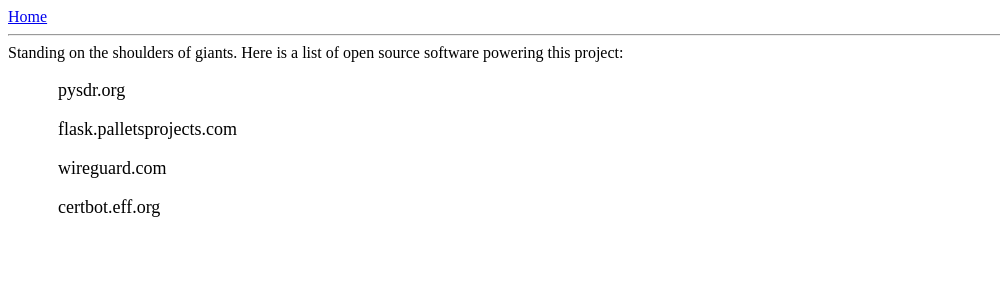
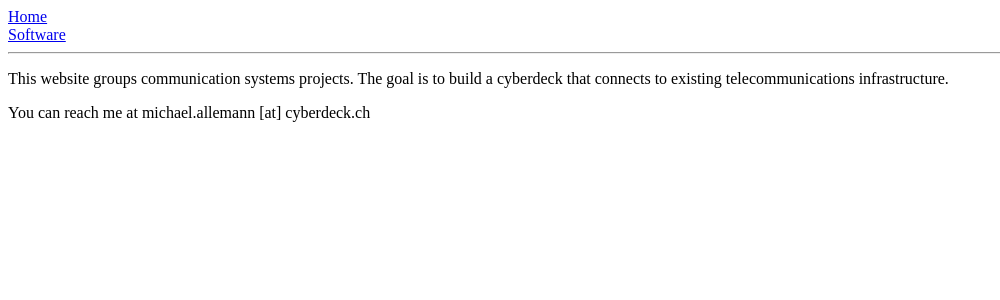
Before and after one commit to miallema/cyberdeck, a Flask app: page / in a window 1280 px wide. Shown: the top 300 px of the page, without its empty margins (0-1000 px from the left). Run offline with Flask 3, Linux system fonts and the light colour scheme.

Commit message:
software more

```diff
--- a/app/routes.py
+++ b/app/routes.py
@@ -4,6 +4,10 @@
 @app.route('/')
 @app.route('/index')
 def index():
+    return render_template('index.html', title='cyberdeck.ch')
+
+@app.route('/software')
+def software():
     posts = [
         {
             'subject': {'tag': 'cyberdeck'},
@@ -22,4 +26,4 @@
             'body': 'certbot.eff.org'
         },
     ]
-    return render_template('index.html', title='cyberdeck.ch', posts=posts)
+    return render_template('software.html', title='cyberdeck.ch', posts=posts)
--- a/app/templates/base.html
+++ b/app/templates/base.html
@@ -9,6 +9,7 @@
     </head>
     <body>
         <div><a href="/index">Home</a></div>
+        <div><a href="/software">Software</a></div>
         <hr>
         {% block content %}{% endblock %}
     </body>
--- a/app/templates/index.html
+++ b/app/templates/index.html
@@ -1,8 +1,6 @@
 {% extends "base.html" %}
 
 {% block content %}
-Standing on the shoulders of giants. Here is a list of open source software powering this project:
-    {% for post in posts %}
-    <div><p style="font-size: 18px; margin-left: 50px;">{{ post.body }}</p></div>
-    {% endfor %}
+    <div><p>This website groups communication systems projects. The goal is to build a cyberdeck that connects to existing telecommunications infrastructure.</p></div>
+    <div><p>You can reach me at michael.allemann [at] cyberdeck.ch</p></div>
 {% endblock %}
```
Also changed, not shown: app/templates/software.html (added, +8 -0 lines).
